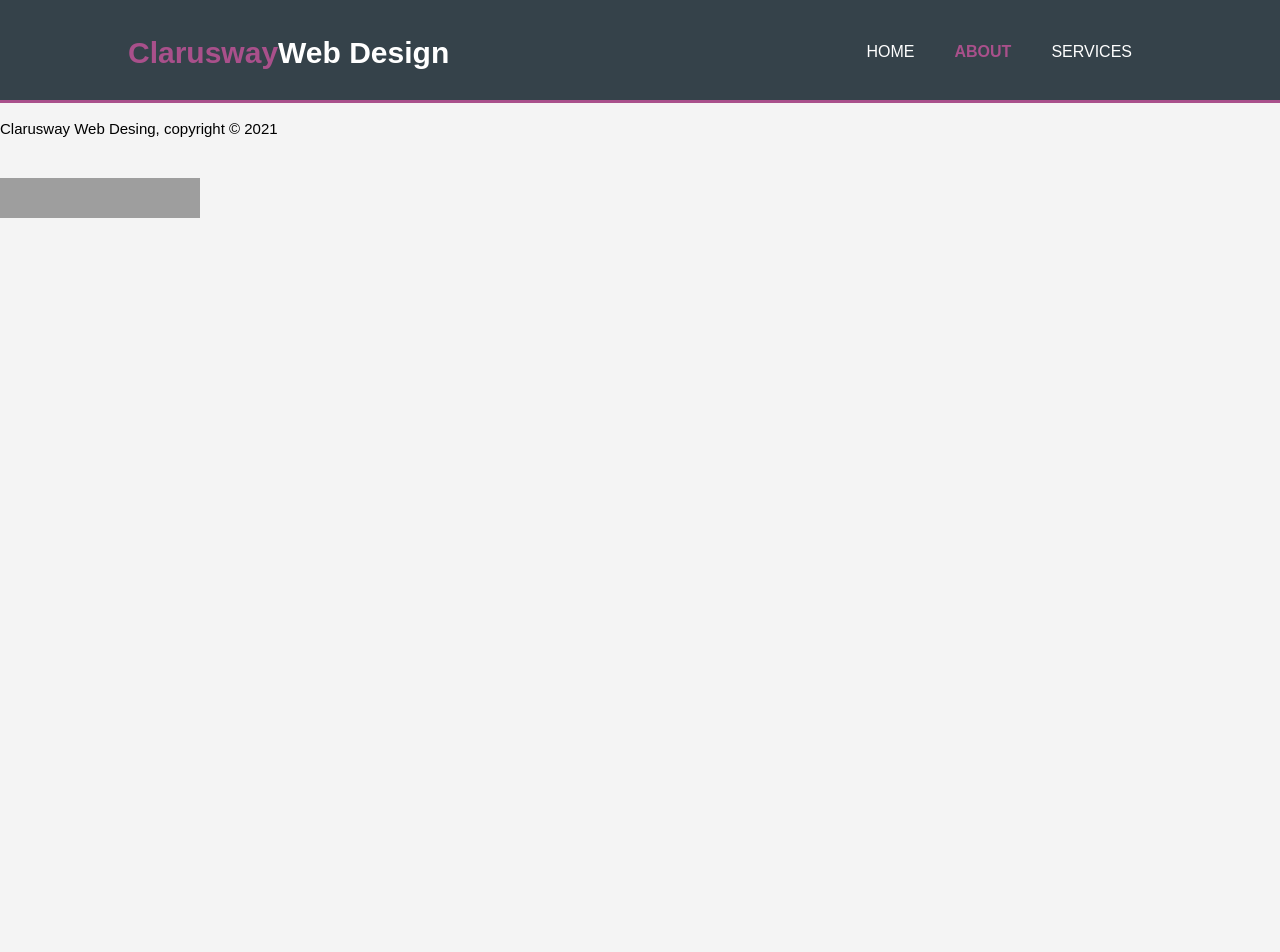
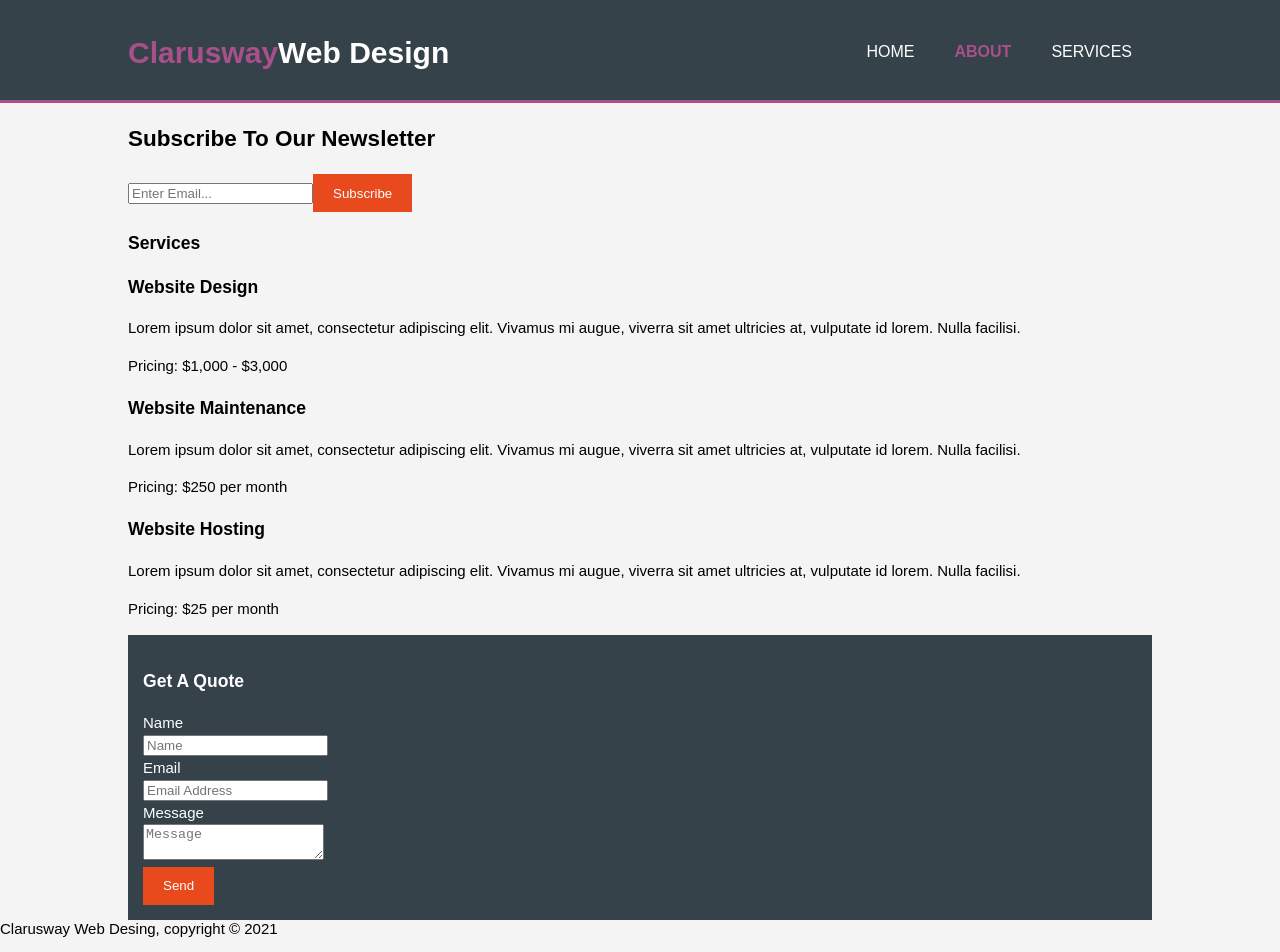
Before and after one commit to musagurbuz4661/website-with-router, a React (Create React App) app: page /services in a window 1280 px wide. Shown: the top 952 px of the page. Before the commit the page ends 800 px from the top, so only its background shows below. Built offline with nearby package versions, Linux system fonts and the light colour scheme; grey boxes are pictures that could not be loaded.

Commit message:
services

```diff
--- a/src/pages/Services.js
+++ b/src/pages/Services.js
@@ -1,11 +1,84 @@
-import React from 'react'
+import React from 'react';
 
 const Services = () => {
-    return (
-        <div>
+  return (
+    <div className="root">
+      <section id="newsletter">
+        <div className="container">
+          <h1>Subscribe To Our Newsletter</h1>
+          <form>
+            <input type="email" placeholder="Enter Email..." />
+            <button type="submit" className="button_1">
+              Subscribe
+            </button>
+          </form>
+        </div>
+      </section>
 
+      <section id="main">
+        <div className="container">
+          <article id="main-col">
+            <h1 className="page-title">Services</h1>
+            <ul id="services">
+              <li>
+                <h3>Website Design</h3>
+                <p>
+                  Lorem ipsum dolor sit amet, consectetur adipiscing elit.
+                  Vivamus mi augue, viverra sit amet ultricies at, vulputate id
+                  lorem. Nulla facilisi.
+                </p>
+                <p>Pricing: $1,000 - $3,000</p>
+              </li>
+              <li>
+                <h3>Website Maintenance</h3>
+                <p>
+                  Lorem ipsum dolor sit amet, consectetur adipiscing elit.
+                  Vivamus mi augue, viverra sit amet ultricies at, vulputate id
+                  lorem. Nulla facilisi.
+                </p>
+                <p>Pricing: $250 per month</p>
+              </li>
+              <li>
+                <h3>Website Hosting</h3>
+                <p>
+                  Lorem ipsum dolor sit amet, consectetur adipiscing elit.
+                  Vivamus mi augue, viverra sit amet ultricies at, vulputate id
+                  lorem. Nulla facilisi.
+                </p>
+                <p>Pricing: $25 per month</p>
+              </li>
+            </ul>
+          </article>
+
+          <aside id="sidebar">
+            <div className="dark">
+              <h3>Get A Quote</h3>
+              <form className="quote">
+                <div>
+                  <label>Name</label>
+                  <br />
+                  <input type="text" placeholder="Name" />
+                </div>
+                <div>
+                  <label>Email</label>
+                  <br />
+                  <input type="email" placeholder="Email Address" />
+                </div>
+                <div>
+                  <label>Message</label>
+                  <br />
+                  <textarea placeholder="Message"></textarea>
+                </div>
+                <button className="button_1" type="submit">
+                  Send
+                </button>
+              </form>
+            </div>
+          </aside>
         </div>
-    )
-}
+      </section>
+    </div>
+  );
+};
 
-export default Services
+export default Services;
```
